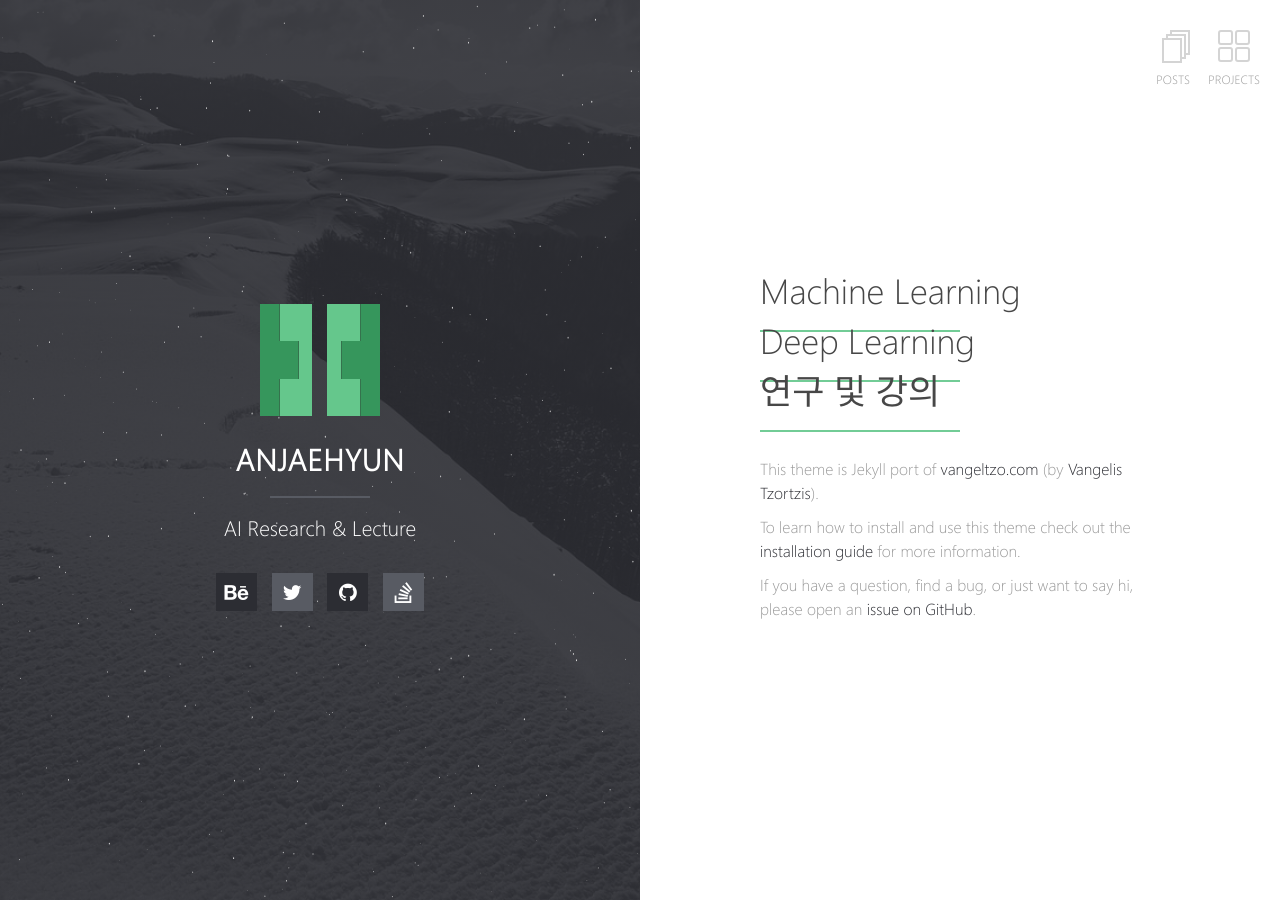
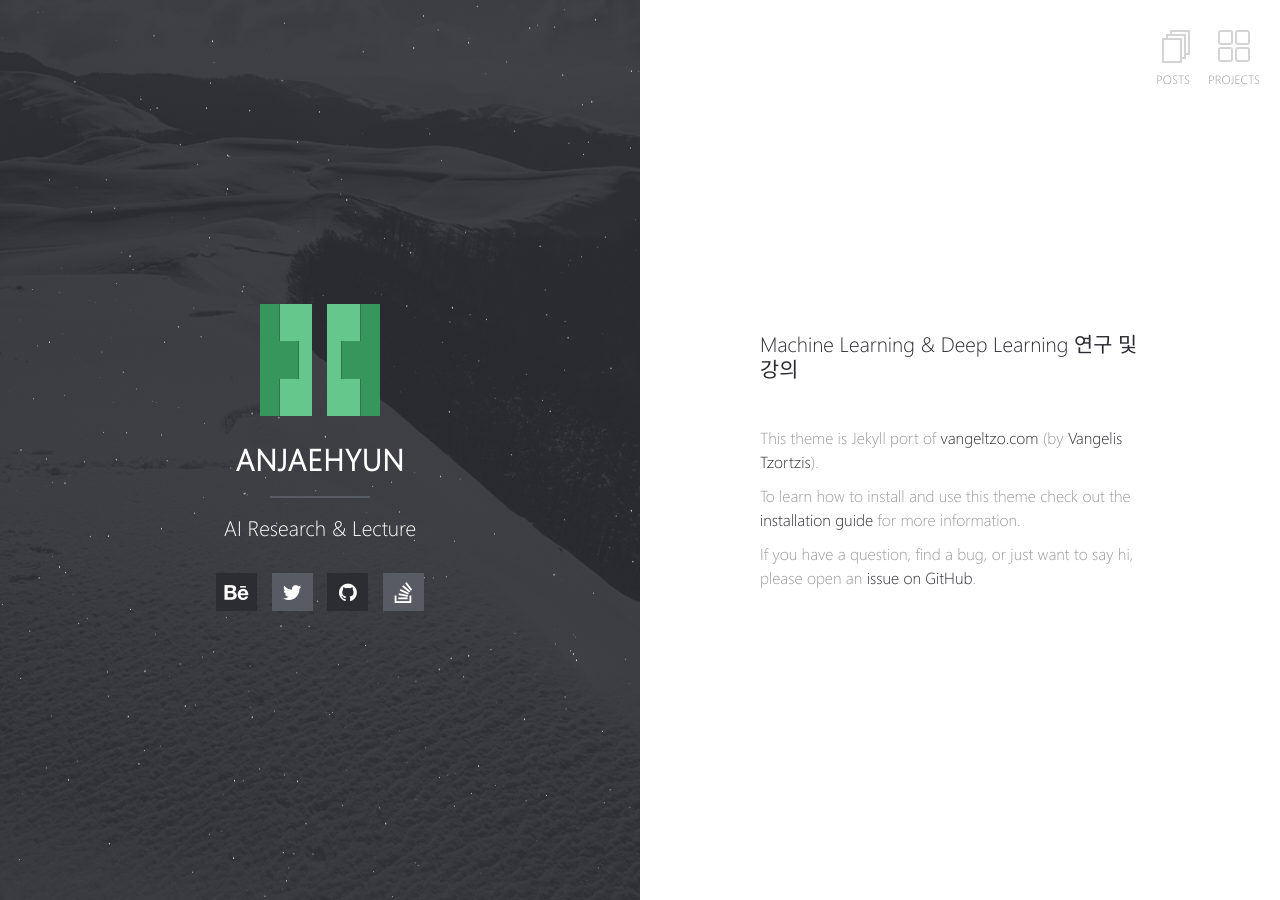
Before and after one commit to anjaehyun17/anjaehyun17.github.io, a Jekyll site: the page built from index.md, in a window 1280 px wide. Built offline with Jekyll 4.4.1, drawn with Linux system fonts in a browser that asks for light colours; our own code applies the rules of GitHub Pages for plain Markdown files.

Commit message:
blog init

```diff
--- a/index.md
+++ b/index.md
@@ -1,9 +1,7 @@
 ---
 layout: home
 ---
-# Machine Learning
-# Deep Learning
-# 연구 및 강의
+### Machine Learning & Deep Learning 연구 및 강의
 
 This theme is Jekyll port of [vangeltzo.com](http://vangeltzo.com/) (by [Vangelis Tzortzis](https://github.com/srekoble)).
 
```
